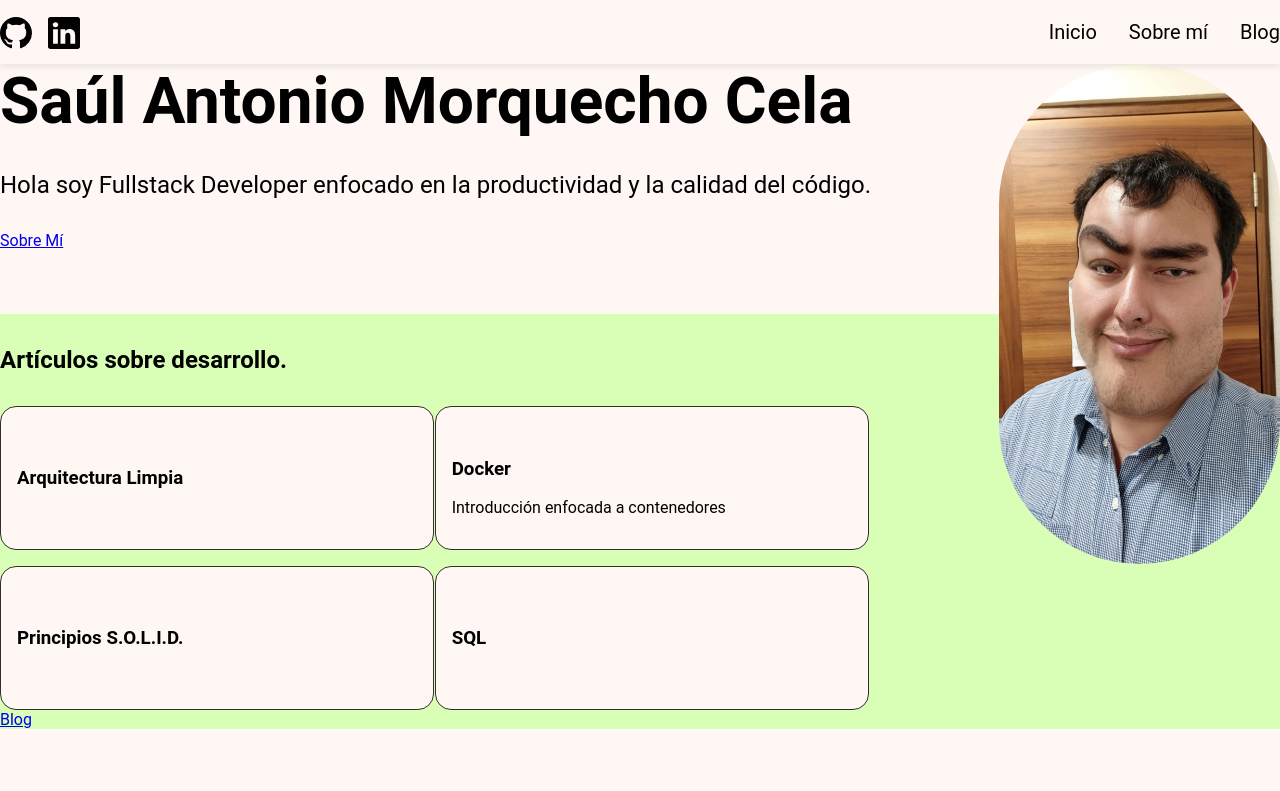
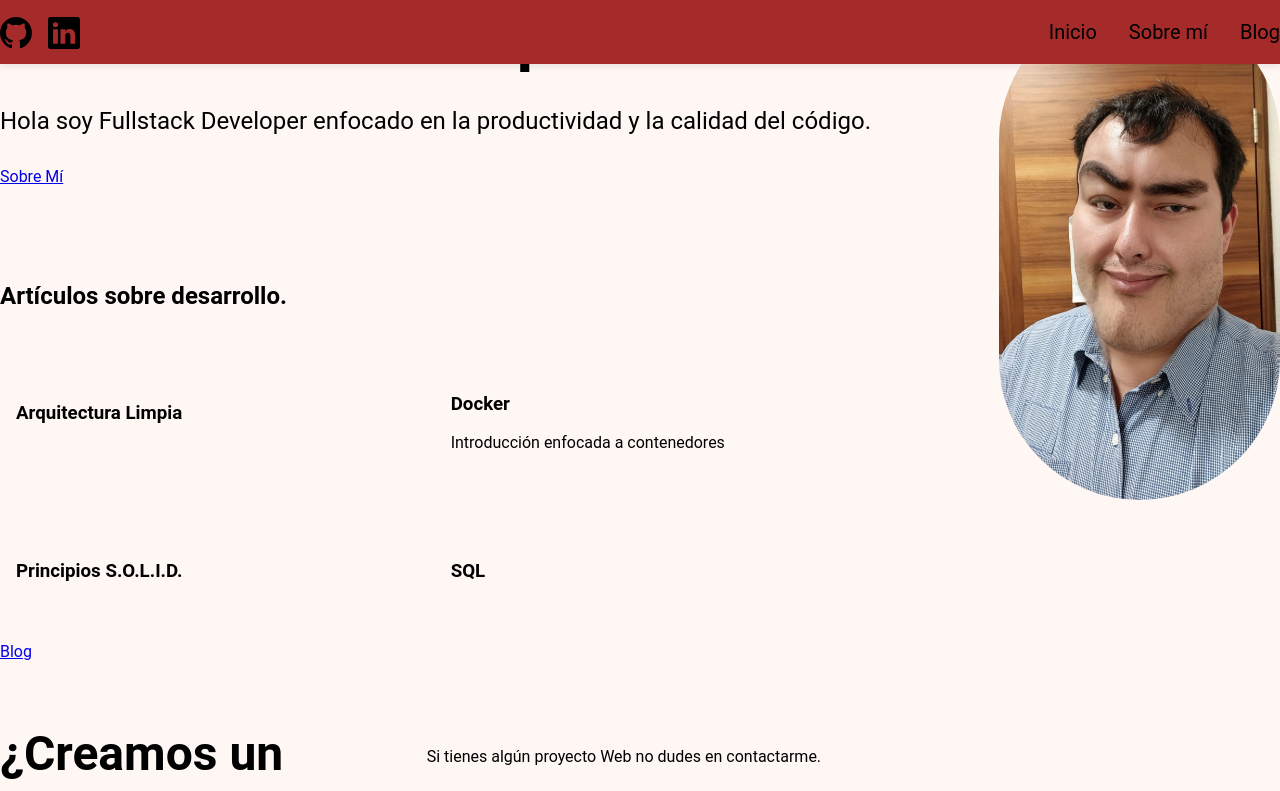
Before and after one commit to Reign-Beaux/Frontend, a React app: page / in a window 1280 px wide. Shown: the top 791 px of the page. Built offline with nearby package versions, Linux system fonts and the light colour scheme; the HTML template or start-up script is replaced by a standard one.

Commit message:
se agrega sass

```diff
--- a/package.json
+++ b/package.json
@@ -32,6 +32,7 @@
     "eslint-plugin-react-refresh": "^0.4.22",
     "globals": "^16.4.0",
     "jiti": "^2.6.1",
+    "sass": "^1.94.2",
     "stylelint": "^16.25.0",
     "stylelint-config-standard": "^39.0.1",
     "stylelint-order": "^7.0.0",
--- a/pnpm-workspace.yaml
+++ b/pnpm-workspace.yaml
@@ -1,3 +1,4 @@
 onlyBuiltDependencies:
+  - '@parcel/watcher'
   - '@swc/core'
   - esbuild
--- a/src/Application/Styles/Rules.css
+++ /dev/null
@@ -1,27 +0,0 @@
-:root {
-  --main-background-color: #fff7f3;
-  --green: #d9ffb6;
-  --main-text-color: #332e2e;
-  --padding-content: 0 10%;
-  --max-width-content: 1464px;
-  --header-height: 64px;
-}
-
-html,
-body {
-  margin: 0;
-  font-family: Roboto, sans-serif;
-  background-color: var(--main-background-color);
-}
-
-h1,
-h2,
-p,
-ul {
-  margin: 0;
-}
-
-hr {
-  border: none;
-  border-top: 1.5px solid var(--main-text-color);
-}
--- /dev/null
+++ b/src/Application/Styles/Rules.scss
@@ -0,0 +1,18 @@
+html,
+body {
+  margin: 0;
+  font-family: Roboto, sans-serif;
+  background-color: $main-background-color;
+}
+
+h1,
+h2,
+p,
+ul {
+  margin: 0;
+}
+
+hr {
+  border: none;
+  border-top: 1.5px solid $main-text-color;
+}
--- /dev/null
+++ b/src/Application/Styles/_Variables.scss
@@ -0,0 +1,7 @@
+$main-background-color: #fff7f3;
+$green: #d9ffb6;
+$main-text-color: #332e2e;
+$padding-content: 0 10%;
+$max-width-content: 1464px;
+$header-height: 64px;
+$first-breakpoint: calc($max-width-content + 32px);
--- a/src/Presentation/Components/Layouts/MainLayout/Components/Header/Header.module.css
+++ b/src/Presentation/Components/Layouts/MainLayout/Components/Header/Header.module.scss
@@ -4,40 +4,40 @@
   justify-content: center;
   width: 100%;
   height: 64px;
-  background-color: var(--main-background-color);
+  background-color: $main-background-color;
   box-shadow: 0 2px 8px rgb(0 0 0 / 10%);
 
-  & .headerContent {
+  .headerContent {
     display: flex;
     flex: 1;
     align-items: center;
-    max-width: var(--max-width-content);
+    max-width: $max-width-content;
 
-    & .socialNetworks {
+    .socialNetworks {
       display: flex;
       flex: 1;
       align-items: center;
       gap: 16px;
       height: 48px;
 
-      & svg {
+      svg {
         margin-top: 5px;
       }
     }
 
-    & .navMenu {
+    .navMenu {
       display: flex;
       flex: 1;
       justify-content: flex-end;
       align-items: center;
       height: 48px;
 
-      & ul {
+      ul {
         display: flex;
         gap: 32px;
         list-style: none;
 
-        & a {
+        a {
           font-size: 20px;
           color: inherit;
           text-decoration: none;
@@ -51,15 +51,21 @@
             text-decoration: none;
           }
 
-          & div {
+          div {
             border-bottom: 1.5px solid transparent;
-          }
 
-          & div:hover {
-            border-color: var(--main-text-color);
+            &:hover {
+              border-color: $main-text-color;
+            }
           }
         }
       }
     }
   }
 }
+
+@media (width <= $first-breakpoint) {
+  .header {
+    background-color: brown;
+  }
+}
--- a/src/Presentation/Components/Layouts/MainLayout/Components/Header/Header.tsx
+++ b/src/Presentation/Components/Layouts/MainLayout/Components/Header/Header.tsx
@@ -1,7 +1,7 @@
 import { Routes } from "@Infrastructure/Router/Routes";
 import { Link } from "@Presentation/Components/Elements";
 
-import styles from "./Header.module.css";
+import styles from "./Header.module.scss";
 
 export const Header = () => {
   return (
--- a/src/main.tsx
+++ b/src/main.tsx
@@ -1,5 +1,5 @@
 import "@Application/Styles/CustomElementsStyles.css";
-import "@Application/Styles/Rules.css";
+import "@Application/Styles/Rules.scss";
 import { router } from "@Infrastructure/Router/Router.tsx";
 import { StrictMode } from "react";
 import { createRoot } from "react-dom/client";
--- a/vite.config.ts
+++ b/vite.config.ts
@@ -19,6 +19,11 @@ export default defineConfig({
     modules: {
       // generateScopedName: "[hash:8]",
     },
+    preprocessorOptions: {
+      scss: {
+        additionalData: `@import "@/Application/Styles/_Variables.scss";`,
+      },
+    },
   },
   server: {
     port: 5173,
```
Also changed, not shown: 1 other file (tests, documents, lock files or other folders).
